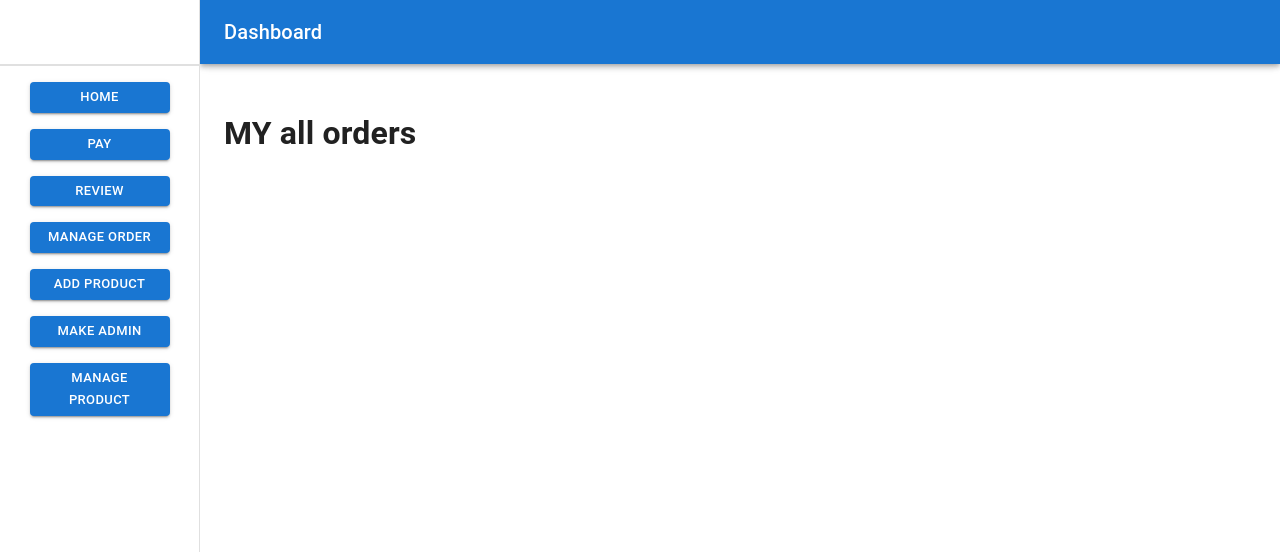
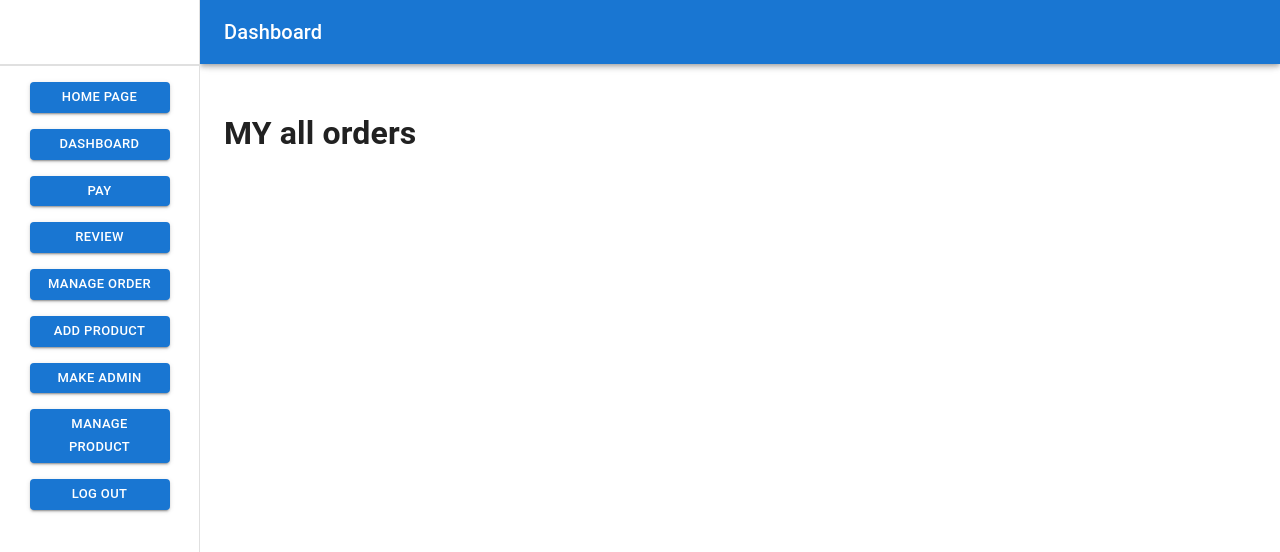
Before and after one commit to ra-raju/bicycle-website, a React (Create React App) app: page /dashboard in a window 1280 px wide. Shown: the top 552 px of the page. Built offline with nearby package versions, Linux system fonts and the light colour scheme; no server answers; sample sign-in values are in the browser's storage.

Commit message:
logout and homepage btn add

```diff
--- a/src/Pages/Dashboard/Dashboard/Dashboard.jsx
+++ b/src/Pages/Dashboard/Dashboard/Dashboard.jsx
@@ -11,6 +11,7 @@ import Typography from '@mui/material/Typography';
 import PropTypes from 'prop-types';
 import * as React from 'react';
 import { Link, Route, Switch, useRouteMatch } from 'react-router-dom';
+import useAuth from '../../../Hooks/useAuth';
 import MakeAdmin from '../MakeAdmin/MakeAdmin';
 import ManangeOrder from '../ManageOrder/ManangeOrder';
 import MyOrders from '../MyOrders/MyOrders';
@@ -24,6 +25,7 @@ function Dashboard(props) {
   const { window } = props;
   const [mobileOpen, setMobileOpen] = React.useState(false);
   let { path, url } = useRouteMatch();
+  const { logOut } = useAuth();
 
   const handleDrawerToggle = () => {
     setMobileOpen(!mobileOpen);
@@ -38,11 +40,22 @@ function Dashboard(props) {
       <Box sx={{ my: 2, textAlign: 'center' }}>
         <Button variant="contained" size="small">
           <Link
+            to="/"
+            style={{ textDecoration: 'none', color: 'white', width: '120px' }}
+          >
+            {' '}
+            Home Page
+          </Link>
+        </Button>
+      </Box>
+      <Box sx={{ my: 2, textAlign: 'center' }}>
+        <Button variant="contained" size="small">
+          <Link
             to={`${url}/`}
             style={{ textDecoration: 'none', color: 'white', width: '120px' }}
           >
             {' '}
-            Home
+            Dashboard
           </Link>
         </Button>
       </Box>
@@ -111,6 +124,16 @@ function Dashboard(props) {
             {' '}
             Manage Product
           </Link>
+        </Button>
+      </Box>
+      <Box sx={{ my: 2, textAlign: 'center' }}>
+        <Button
+          variant="contained"
+          size="small"
+          sx={{ width: '140px' }}
+          onClick={logOut}
+        >
+          Log Out
         </Button>
       </Box>
     </div>
```
